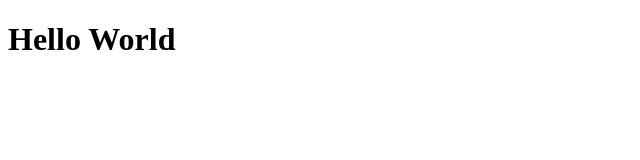
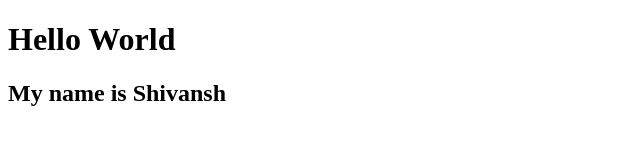
Before and after one commit to ShivanshGupta1/demoProject, a plain HTML site: page index.html in a window 1280 px wide. Shown: the whole page, without its empty margins (0-640 px from the left). Drawn offline with Linux system fonts and the light colour scheme.

Commit message:
Project Updated

```diff
--- a/index.html
+++ b/index.html
@@ -8,5 +8,6 @@
 </head>
 <body>
     <h1>Hello World</h1>
+    <h2>My name is Shivansh</h2>
 </body>
 </html>
```
